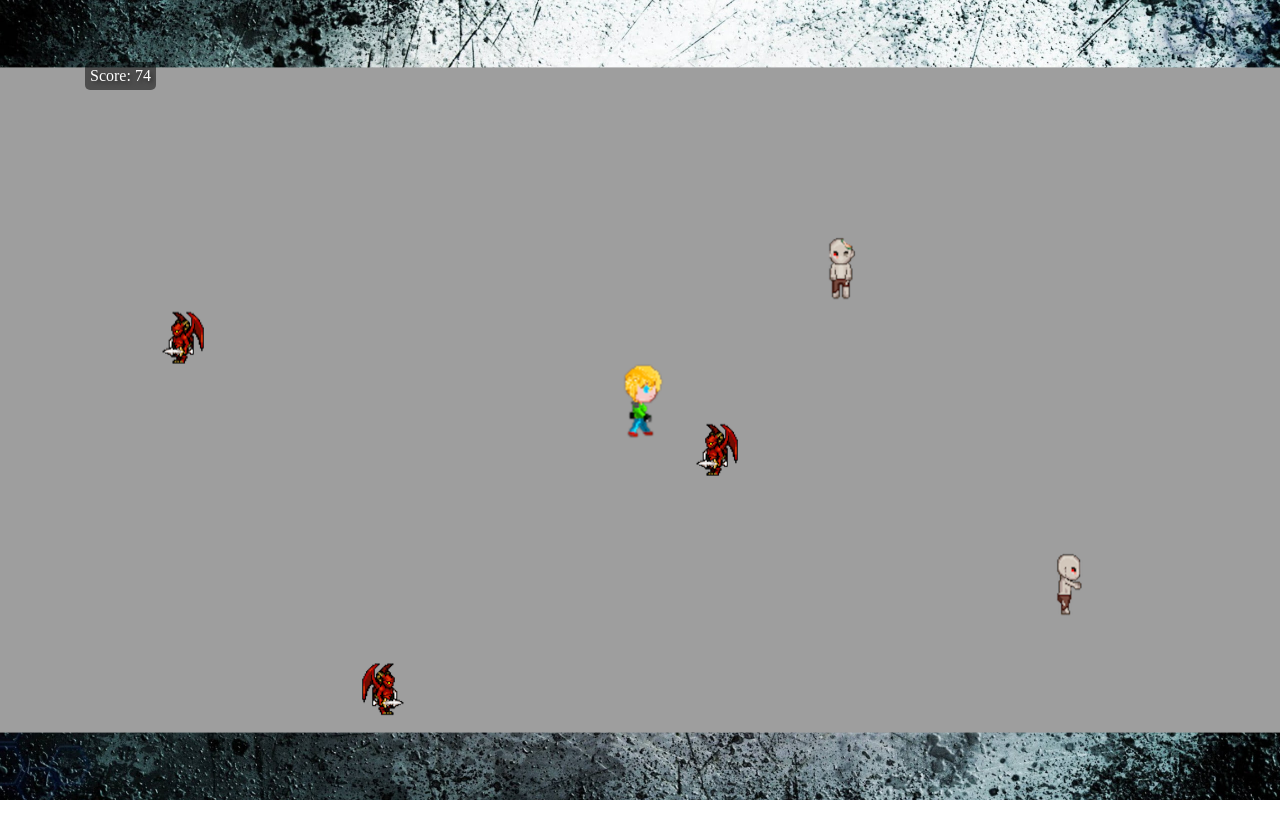
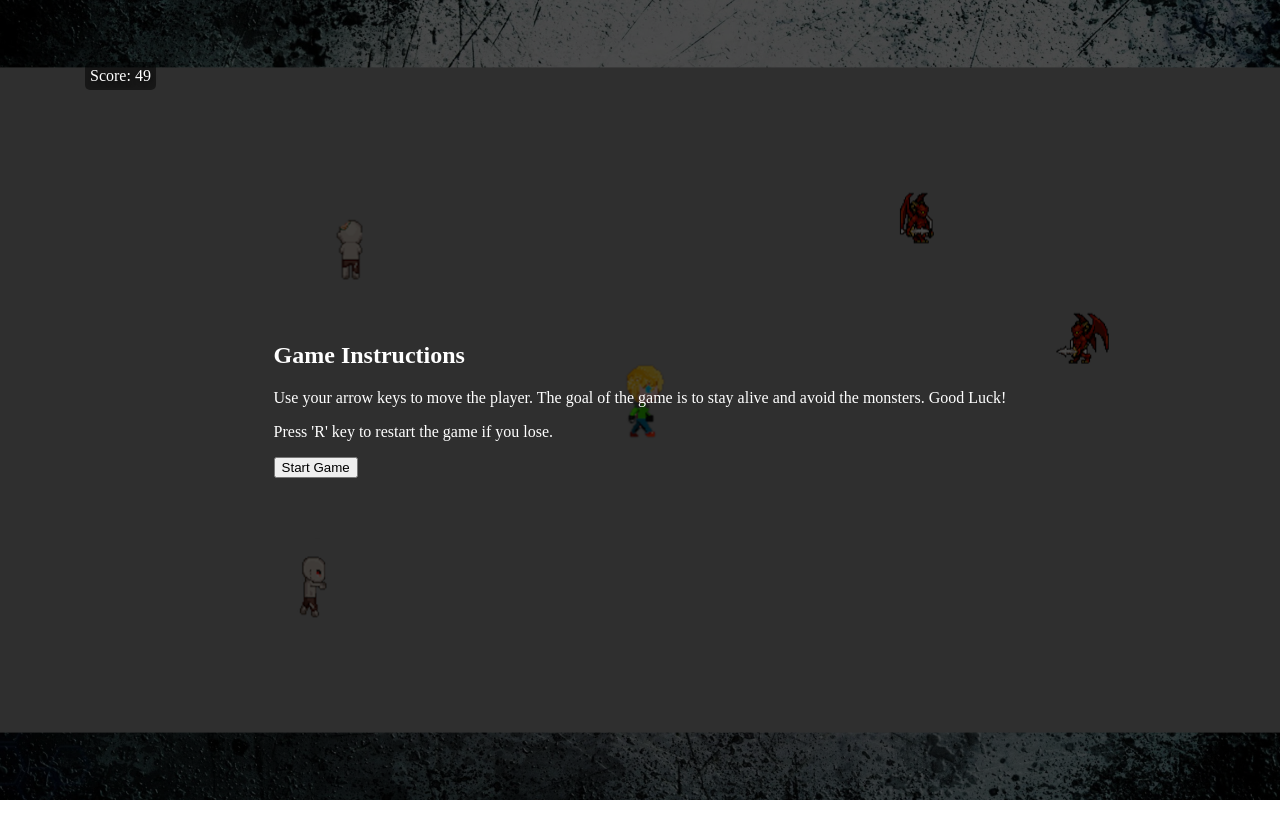
Before and after one commit to dennislee1499/Frightful-Frenzy, a website built with webpack: page index.html in a window 1280 px wide. Built offline with nearby package versions, Linux system fonts and the light colour scheme.

Commit message:
added instructions page

```diff
--- a/index.html
+++ b/index.html
@@ -11,6 +11,16 @@
 
 
   <body>
+    <div id="instructionsOverlay"
+      style="position: absolute; top: 0; left: 0; width: 100%; height: 100%; background: rgba(0, 0, 0, 0.7); color: white; display: flex; justify-content: center; align-items: center; z-index: 9999;">
+      <div>
+        <h2>Game Instructions</h2>
+        <p>Use your arrow keys to move the player. The goal of the game is to stay alive and avoid the monsters. Good Luck!</p>
+        <p>Press 'R' key to restart the game if you lose.</p>
+        <button id="startGameButton">Start Game</button>
+      </div>
+    </div>
+
     <div class="floor"></div>
     <div id="scoreOverlay" style="position: absolute; top: 62px; left: 85px; z-index: 9999; color: white; text-shadow: 2px 2px 4px rgba(0,0,0,0.5); background-color: rgba(0, 0, 0, 0.5); padding: 5px; border-radius: 5px; ">Score: 0</div>
 
--- a/src/scripts/scripts.js
+++ b/src/scripts/scripts.js
@@ -33,13 +33,13 @@ document.addEventListener("DOMContentLoaded", function () {
   const playerSpeed = 7;
   let playerDirection = "right";
 
-    // document
-    //   .getElementById("startGameButton")
-    //   .addEventListener("click", function () {
-    //     document.getElementById("instructionsOverlay").style.display = "none";
-    //     floor.style.display = "block";
-    //     initializeGame();
-    //   });
+  document
+    .getElementById("startGameButton")
+    .addEventListener("click", function () {
+      document.getElementById("instructionsOverlay").style.display = "none";
+      floor.style.display = "block";
+      initializeGame();
+    }); ////////////
 
 
 
--- a/src/styles/_floor.scss
+++ b/src/styles/_floor.scss
@@ -10,7 +10,7 @@
     width: 85%;
     height: 85%;
     background: url("../../images/brick2.bmp.png");
-    z-index: 1;
+    z-index: 2;
 }
 canvas {
     position: absolute;
@@ -18,6 +18,5 @@ canvas {
     left: 0;
     width: 100%;
     height: 100%;
-    z-index: 2;
-    // background-image: url("../../images/background.webp");
+    z-index: 1;
 }
```
